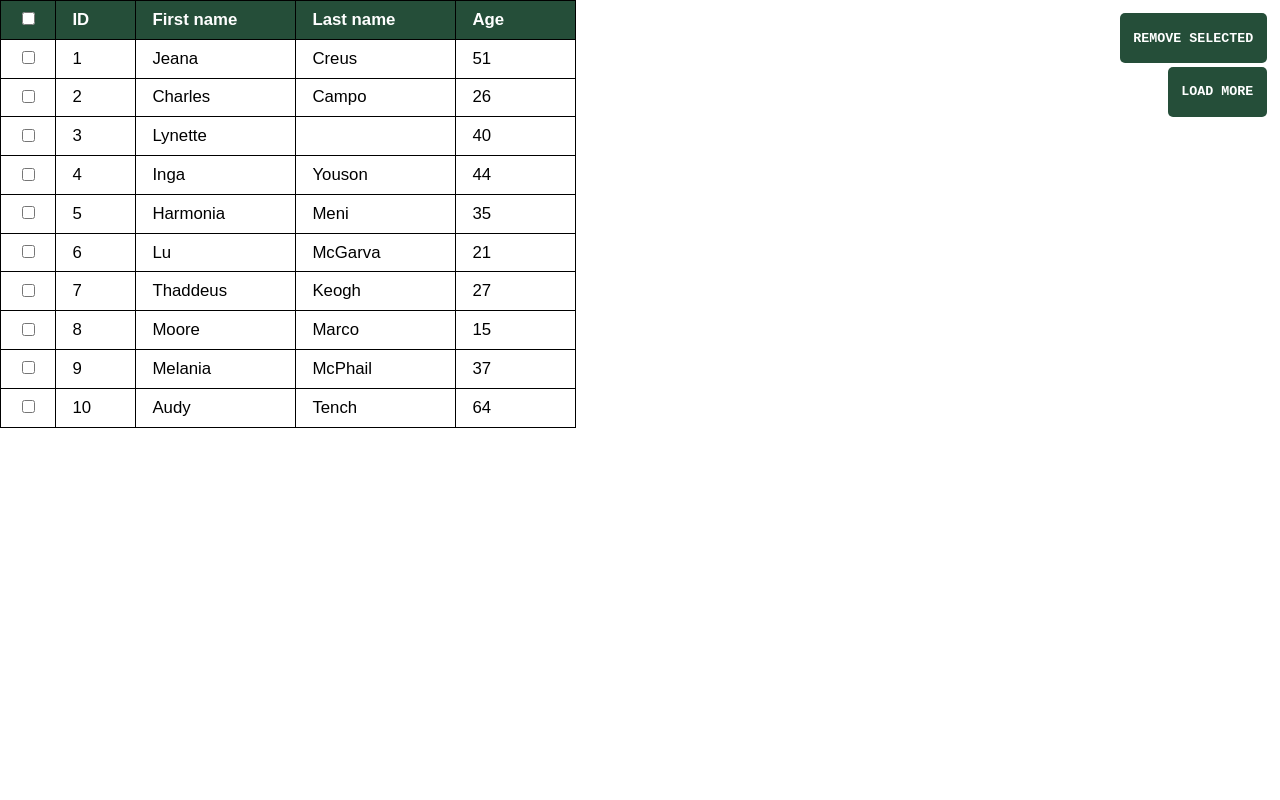
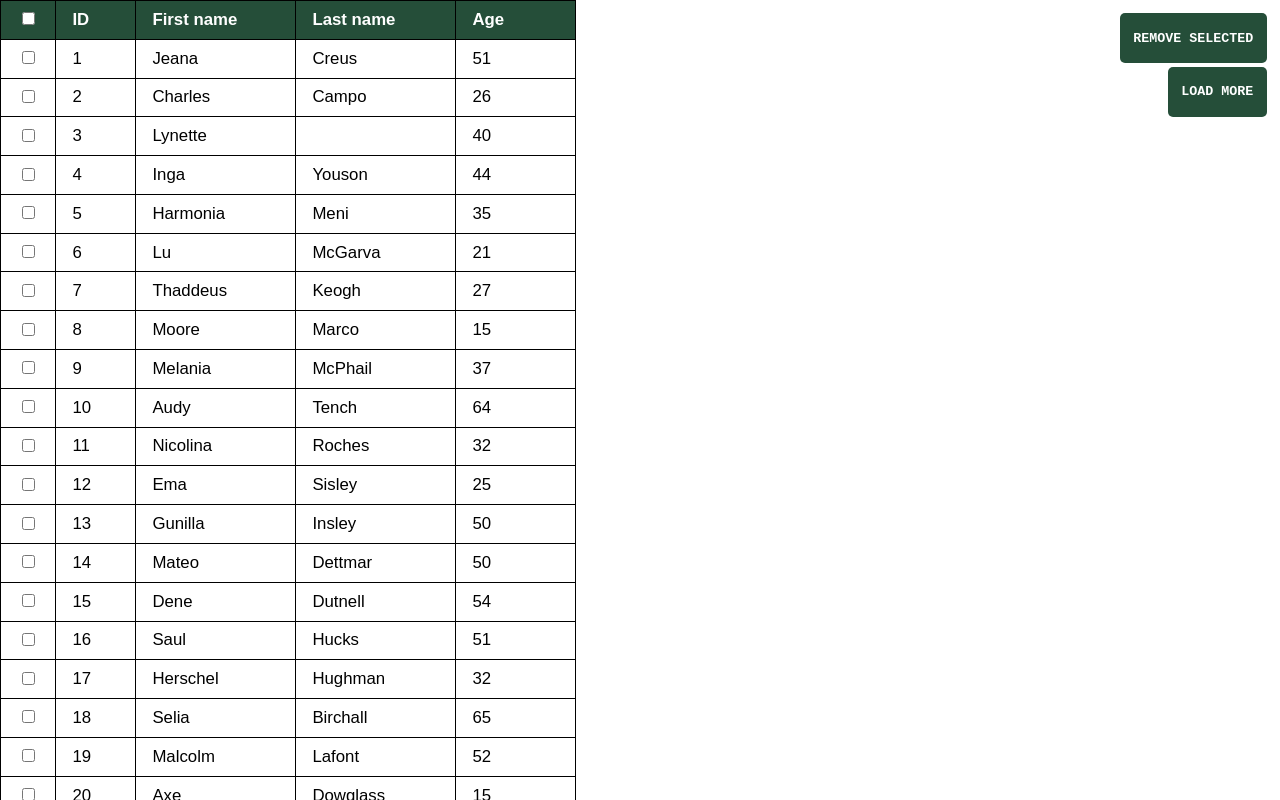
Before and after one commit to Tig-ranK/react-table, a React (Create React App) app: page / in a window 1280 px wide. Built offline with nearby package versions, Linux system fonts and the light colour scheme.

Commit message:
fixed 'Add More' button!

```diff
--- a/src/App.tsx
+++ b/src/App.tsx
@@ -31,6 +31,7 @@ export const App: FC = () => {
         data={data}
         onItemClick={(item) => console.log(item)}
         onRemoveItems={(items) => console.log(items)}
+        onScroll={() => console.log("I'm scroooolling")}
       />
       {/* <Books /> */}
     </div>
--- a/src/components/CustomTable.tsx
+++ b/src/components/CustomTable.tsx
@@ -16,9 +16,9 @@ export interface TableProps {
 export type Item = { [key: string]: string | number };
 
 export const CustomTable: FC<TableProps> = (props) => {
-  const [limit, setLimit] = useState(10);
+  const [limit, setLimit] = useState(30);
   const headers = props.headers;
-  const [data, setData] = useState<Data[]>(props.data.slice(0, 10));
+  const [data, setData] = useState<Data[]>(props.data);
   const [order, setOrder] = useState<'asc' | 'desc'>('desc');
   const [activeColumn, setActiveColumn] = useState('');
   const [checked, setChecked] = useState(
@@ -94,7 +94,7 @@ export const CustomTable: FC<TableProps> = (props) => {
     );
   };
 
-  const mappedData = data.map((item, key) => {
+  const mappedData = data.slice(0, limit).map((item, key) => {
     return (
       <tr className={style.row} key={key + 1}>
         <Checkbox
@@ -133,14 +133,9 @@ export const CustomTable: FC<TableProps> = (props) => {
     });
   };
 
-  const handleMore = (e: React.MouseEvent<HTMLButtonElement, MouseEvent>) => {
-    setLimit((prev) => prev + 5);
-    setData((prevData) => [...prevData, ...props.data.slice(limit, limit + 5)]);
-    // TODO complete this function
-  };
   return (
     <div className={style.container}>
-      <table className={style.table}>
+      <table onScroll={() => props.onScroll?.()} className={style.table}>
         <thead>{mappedHeaders}</thead>
         <tbody>{mappedData}</tbody>
       </table>
@@ -150,7 +145,7 @@ export const CustomTable: FC<TableProps> = (props) => {
       <button
         className={style.button}
         style={{ top: '5em' }}
-        onClick={handleMore}
+        onClick={() => setLimit((prev) => prev + 5)}
       >
         Load More
       </button>
```
